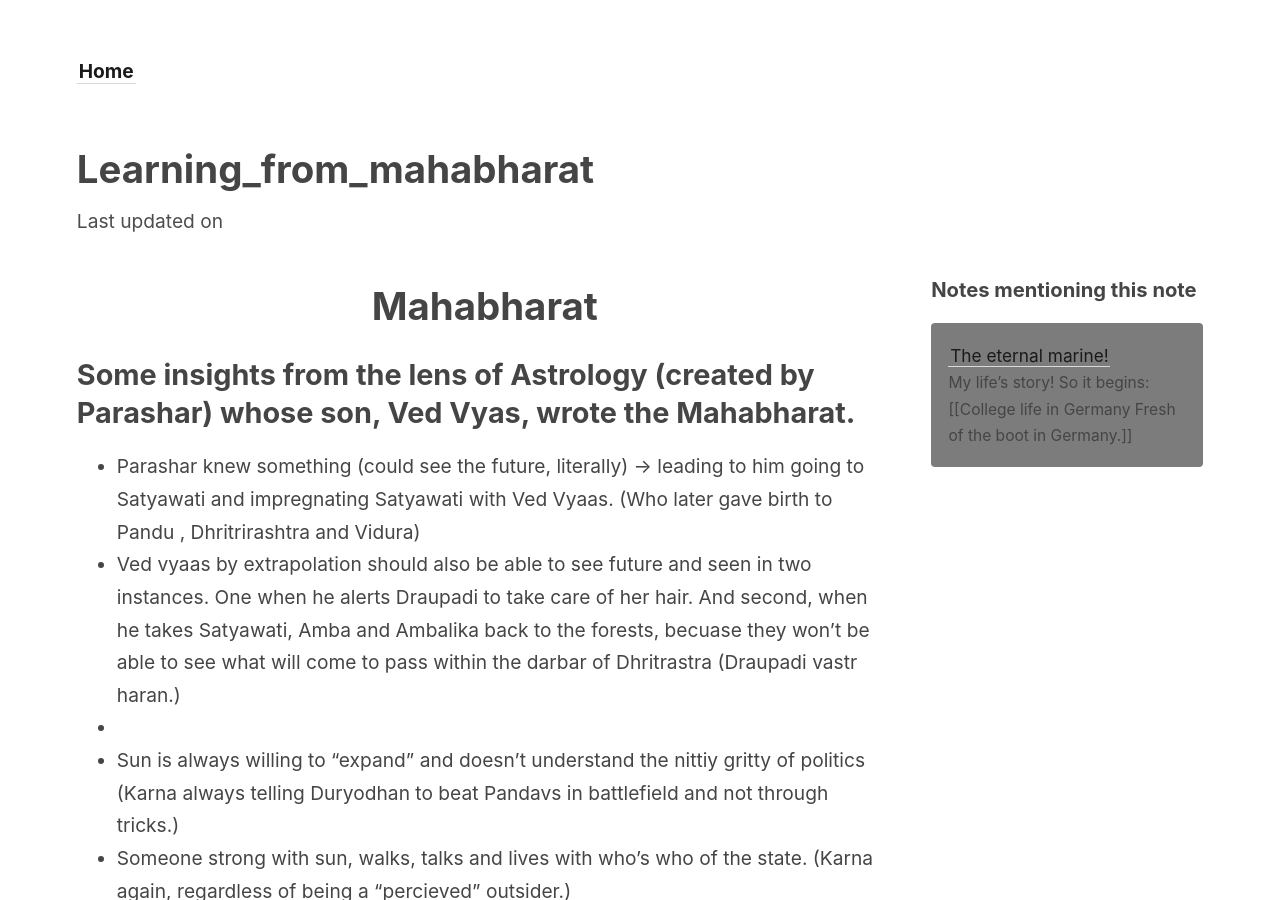
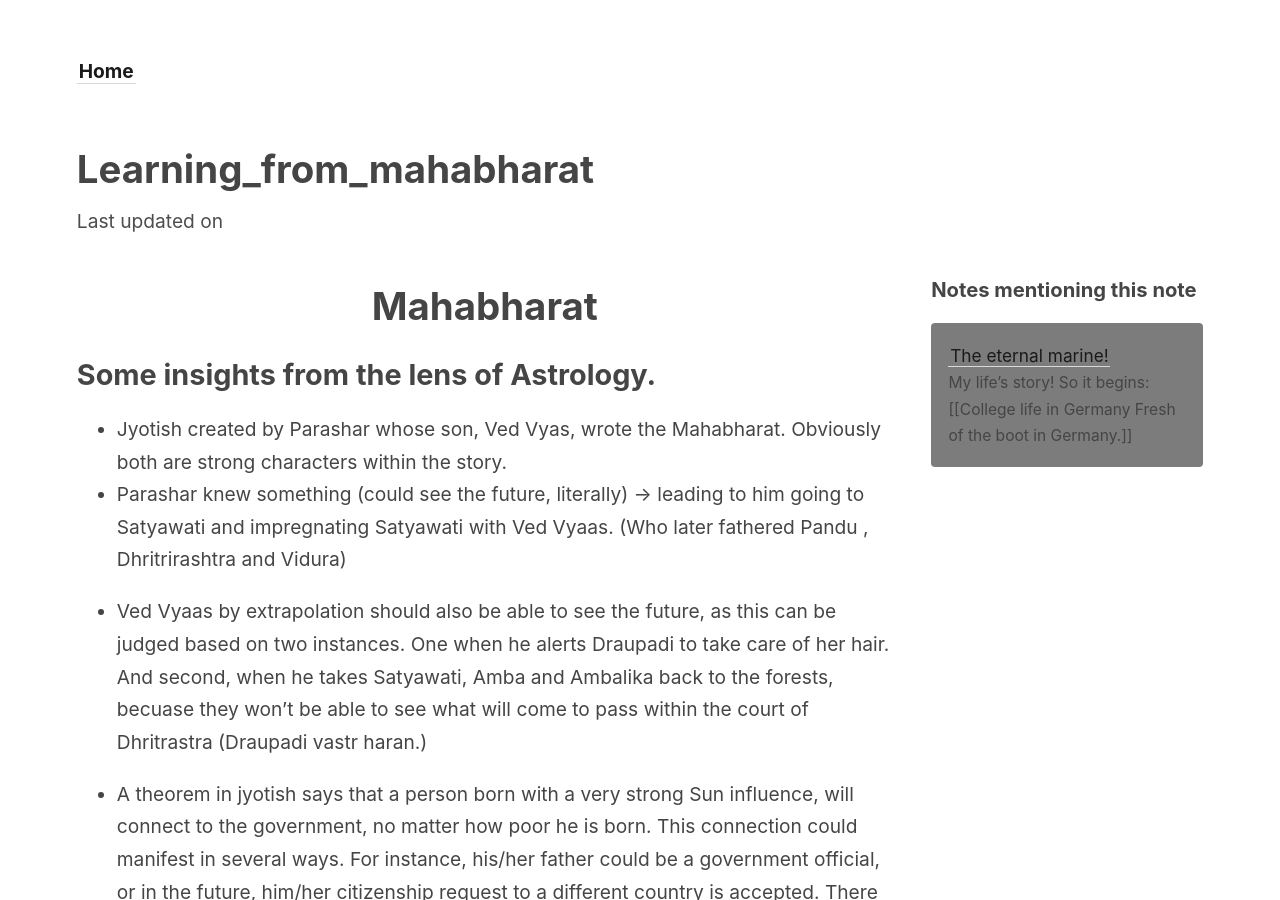
Before and after one commit to Atulsingh92/digigarden-template, a Jekyll site: the page built from _notes/Learning_from_Mahabharat.md, in a window 1280 px wide and 900 px high. Built offline with Jekyll 4.4.1, drawn with Linux system fonts in a browser that asks for light colours; some of the changed text lies outside the part shown.

Commit message:
added corrections for Karna

```diff
--- a/_notes/Learning_from_Mahabharat.md
+++ b/_notes/Learning_from_Mahabharat.md
@@ -1,12 +1,16 @@
 <h1 style="text-align: center;"> Mahabharat </h1>
 
-## Some insights from the lens of Astrology (created by Parashar) whose son, Ved Vyas, wrote the Mahabharat.
-- Parashar knew something (could see the future, literally) -> leading to him going to Satyawati and impregnating Satyawati with Ved Vyaas. (Who later gave birth to Pandu , Dhritrirashtra and Vidura)
-- Ved vyaas by extrapolation should also be able to see future and seen in two instances. One when he alerts Draupadi to take care of her hair. And second, when he takes Satyawati, Amba and Ambalika back to the forests, becuase they won't be able to see what will come to pass within the darbar of Dhritrastra (Draupadi vastr haran.)
+## Some insights from the lens of Astrology.
+- Jyotish created by Parashar whose son, Ved Vyas, wrote the Mahabharat. Obviously both are strong characters within the story.
+- Parashar knew something (could see the future, literally) -> leading to him going to Satyawati and impregnating Satyawati with Ved Vyaas. (Who later fathered Pandu , Dhritrirashtra and Vidura)
+- Ved Vyaas by extrapolation should also be able to see the future, as this can be judged based on two instances. One when he alerts Draupadi to take care of her hair. And second, when he takes Satyawati, Amba and Ambalika back to the forests, becuase they won't be able to see what will come to pass within the court of Dhritrastra (Draupadi vastr haran.)
+
+- A theorem in jyotish says that a person born with a very strong Sun influence, will connect to the government, no matter how poor he is born. This connection could manifest in several ways. For instance, his/her father could be a government official, or in the future, him/her citizenship request to a different country is accepted. There are many such manifestaion examples.
+- In Mahabharat, we observe Karna, who is a Surya putr himself, is described to be very radiant (Sun), is a huge giver of alms (a king like trait, also governed by a Sun influence). And ends up becoming a king of a small nation (Ang), and of course, walks and talks with the who's who of the states person of those times.
+
+- Traitswise, Sun is always willing to "expand" and doesn't understand the nittiy gritty of politics. This is also observed in Karna as he keeps telling Duryodhan to beat Pandavs in battlefield like a true warrior and not through tricks.
 -
-- Sun is always willing to "expand" and doesn't understand the nittiy gritty of politics (Karna always telling Duryodhan to beat Pandavs in battlefield and not through tricks.)
-- Someone strong with sun, walks, talks and lives with who's who of the state. (Karna again, regardless of being a "percieved" outsider.)
-- By deductive logic, someone being in the statesman and with a strong sun, could mean is somewhat descendant of the Sun dynasty (?)
+- By deductive logic, conversely, someone being a statesman and with a strong sun, could also mean that he/she is somewhat descendant of the Sun dynasty or is connected to the lineage of the same, or else, why would the Sun bless him with his abundance. (?)
 
 - Being celibate will give you powers second to none (Bheeshm), but will most likely make the journey sadder, as if you are being tested. And you will be, time and again. But if you succeed, Narayan himself will free you from the cycle of life and death.
 
```
